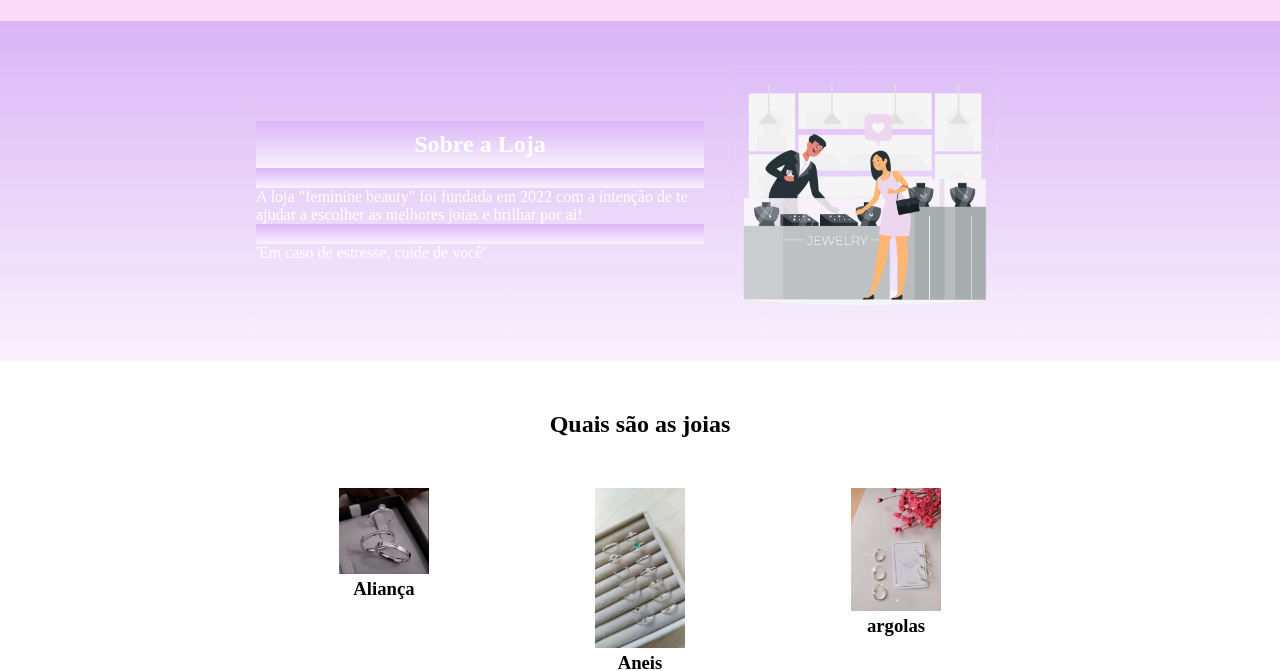
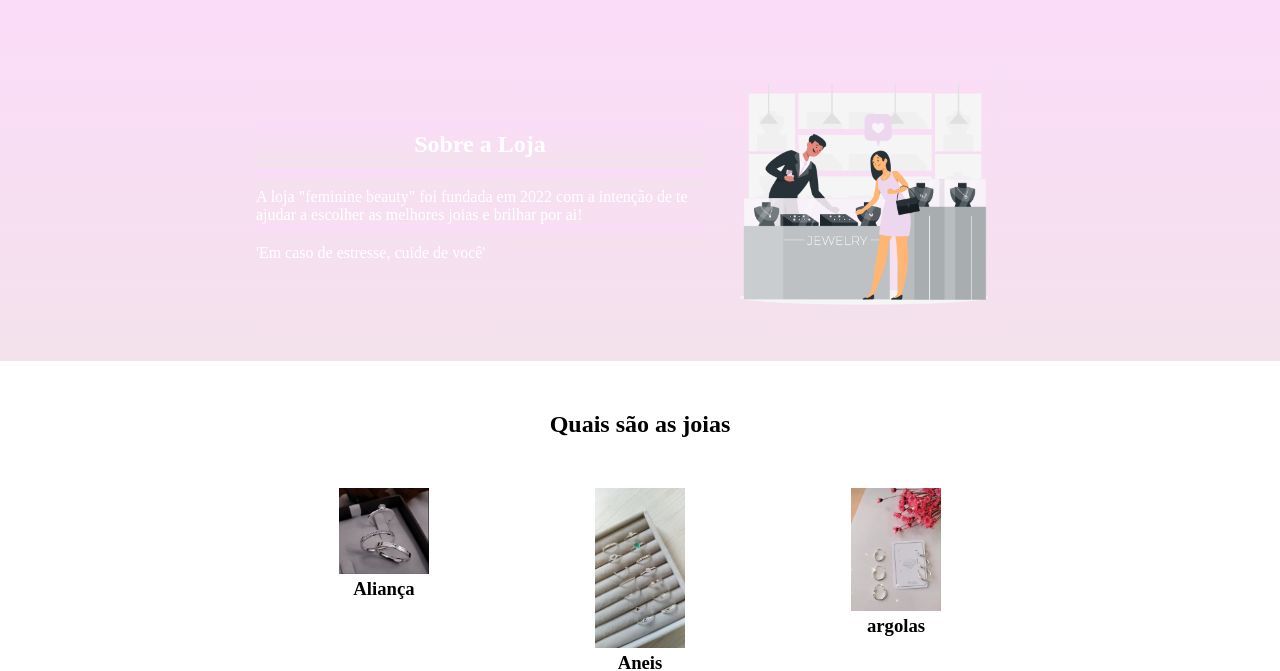
Before and after one commit to Mergeneremanuele/Manu---Alura, a plain HTML site: page alura/curso-primeiro-trimestre-main/index.html in a window 1280 px wide. Shown: the part 63-734 px from the top of the page. Drawn offline with Linux system fonts and the light colour scheme; files whose address does not match are found by name.

Commit message:
Add files via upload

```diff
--- a/alura/curso-primeiro-trimestre-main/style.css
+++ b/alura/curso-primeiro-trimestre-main/style.css
@@ -30,7 +30,7 @@ font-size: 17px;
     width: 25%;
 }
 .loja{
-    background-image: linear-gradient(#DAB5F6,#f9f2fc);
+    background-image: linear-gradient(#FBDCF8 ,#F3E2EC);
 color: white;
 display: flex;
 justify-content: center;
```
